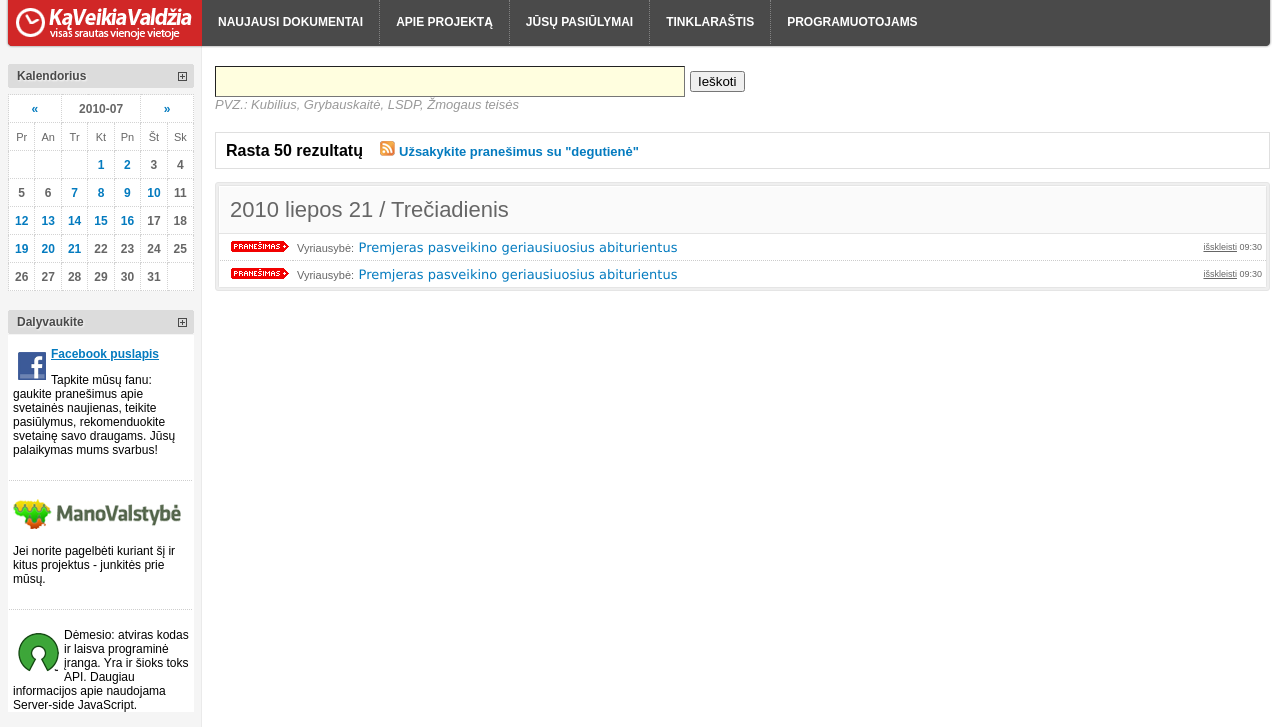
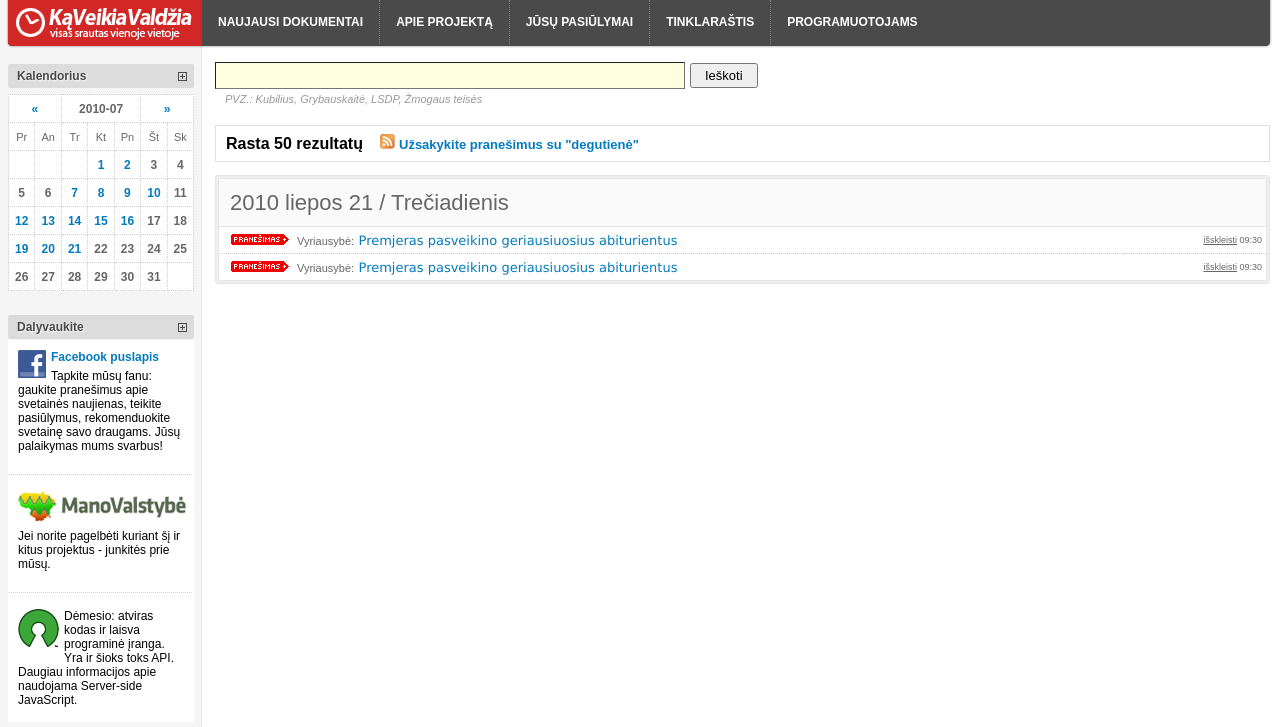
Before and after one commit to emilis/kaveikiavaldzia-design, a plain HTML site: page index.html in a window 1280 px wide. Shown: the top 727 px of the page. Drawn offline with Linux system fonts and the light colour scheme.

Commit message:
Improved left blocks and search styles.

```diff
--- a/index.html
+++ b/index.html
@@ -19,8 +19,8 @@
         </div>
         <div id="main">
             <form id="search">
-                <input id="q" name="q"><input type="button" value="Ieškoti"><br>
-                PVZ.: Kubilius, Grybauskaitė, LSDP, Žmogaus teisės
+                <input id="q" name="q"><input id="search-submit" type="submit" value="Ieškoti">
+                <p id="search-hint">PVZ.: Kubilius, Grybauskaitė, LSDP, Žmogaus teisės</p>
             </form>
             <div id="results-info">
                 <span id="result-count">Rasta 50 rezultatų</span>
@@ -68,7 +68,7 @@
             <div>
                 <h3>Dalyvaukite</h3>
                 <div>
-                    <p><img src="facebook.png" align="left" hspace="5" vspace="5"><a href="#"><strong>Facebook puslapis</strong></a></p>
+                    <p><img src="facebook.png" align="left" style="margin: 0 5px 5px 0;"><a href="#"><strong>Facebook puslapis</strong></a></p>
                     <p>Tapkite mūsų fanu: gaukite pranešimus apie svetainės naujienas, teikite pasiūlymus, rekomenduokite svetainę savo draugams. Jūsų palaikymas mums svarbus!</p>
                 </div>
                 <img src="left-hr.png">
@@ -78,12 +78,12 @@
                 </div>
                 <img src="left-hr.png">
                 <div>
-                    <p><img src="opensource.png" align="left" hspace="5" vspace="5">Dėmesio: atviras kodas ir laisva programinė įranga. Yra ir šioks toks API. Daugiau informacijos apie naudojama Server-side JavaScript.</p>
+                    <p><img src="opensource.png" align="left" style="margin: 0 5px 5px 0;">Dėmesio: atviras kodas ir laisva programinė įranga. Yra ir šioks toks API. Daugiau informacijos apie naudojama Server-side JavaScript.</p>
                 </div>
             </div>
             <div>
                 <h3>Rėmėjai ir partneriai</h3>
-                <div align="center"><a href="http://transparency.lt/"><img src="tils.png"></a><a href="http://mysociety.org/"><img src="mysociety.png"></a><a href="http://soros.org/"><img src="soros.png"></a></div>
+                <div align="center"><a href="http://transparency.lt/"><img src="tils.png"></a><a href="http://mysociety.org/"><img src="mysociety.png" vspace="11"></a><a href="http://soros.org/"><img src="soros.png"></a></div>
             </div>
             <div>
                 <h3>Hostingu remia</h3>
--- a/style.css
+++ b/style.css
@@ -68,22 +68,34 @@ a > img {
 
 #main {
     clear: left;
-    margin: 18px 10px 40px 215px;
+    margin: 14px 10px 40px 215px;
 }
 
     #search {
         color: #999;
-        font-size: 13px;
-        font-style: italic;
     }
+        #search > input {
+            font-style: normal;
+            font-size: 13px;
+        }
 
         #q {
             width: 450px;
+            padding: 5px 9px;
             margin-right: 5px;
-            padding: 7px 9px;
             background-color: #fffedf;
             border-width: 1px;
             font-style: normal;
+        }
+
+        #search-submit {
+            padding: 3px 13px;
+        }
+
+        #search-hint {
+            margin: 4px 0 0 10px;
+            font-style: italic;
+            font-size: 11px;
         }
 
 
@@ -100,6 +112,7 @@ a > img {
 
         #rss-search {
             margin-left: 1em;
+            padding-bottom: 1px;
             font-size: 13px;
             font-weight: bold;
             text-decoration: none;
@@ -202,8 +215,12 @@ a > img {
     padding-bottom: 2em;
 }
 
+    #left a { text-decoration: none; }
+    #left a:hover { text-decoration: underline; }
+
     #left > div {
         background-color: white;
+        padding-bottom: 5px;
     }
 
         #left > div > h3 {
@@ -222,9 +239,13 @@ a > img {
         }
 
         #left > div > div {
-            margin: 5px;
+            margin: 10px;
             font-size: 12px;
         }
+
+            #left > div > div > p {
+                margin: 5px 0;
+            }
 
     #left > #calendar {
         background-color: #f5f5f5;
```
